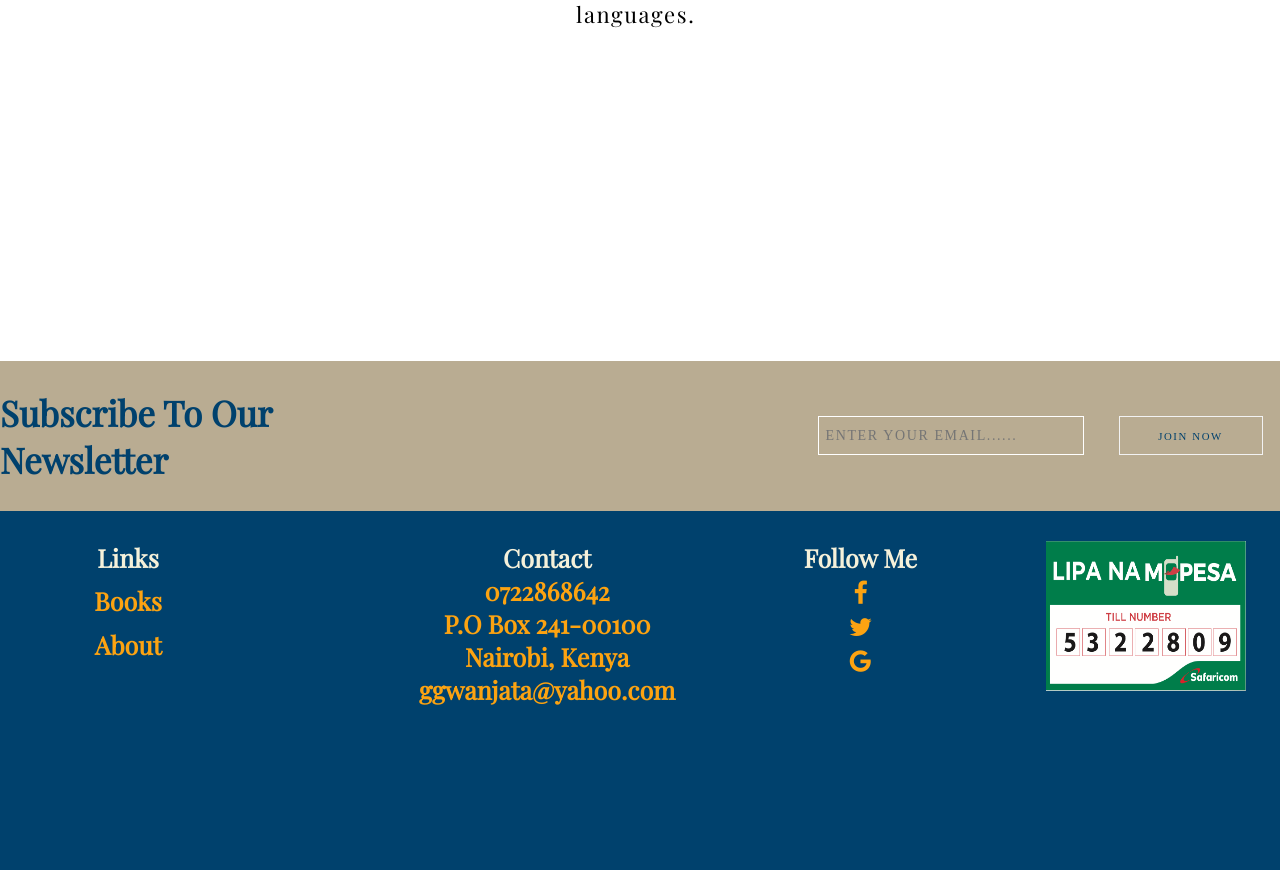
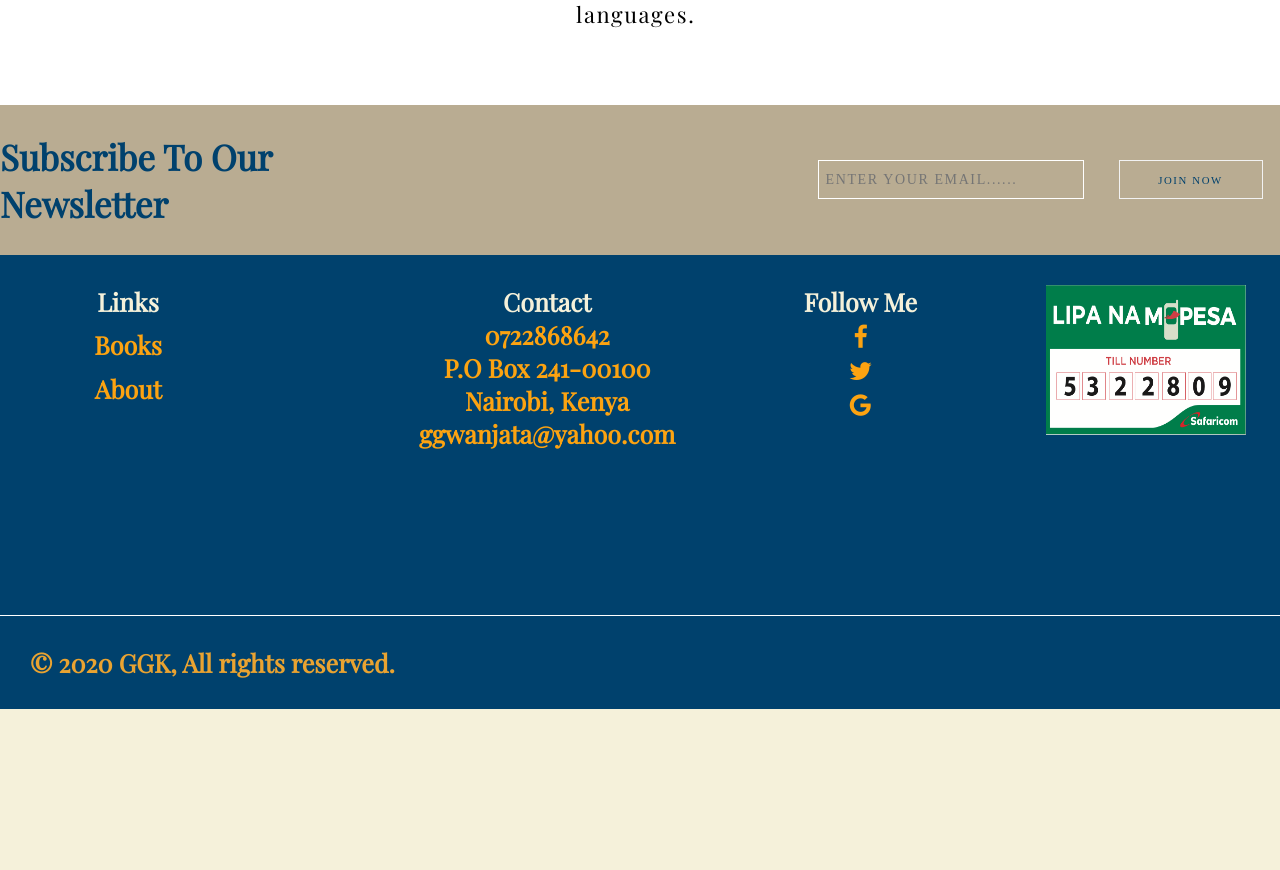
Before and after one commit to KingSonkorey69/website, a PHP site: page /pages/contact.php in a window 1280 px wide; the page is wider, and only the part inside the window is pictured. Shown: the part 813-1683 px from the top of that part. After the commit the page ends 1522 px from the top of that part, so only its background shows below. Run offline with PHP 8.4, Linux system fonts and the light colour scheme; some libraries are stand-ins or nearby versions.

Commit message:
contact css changed

```diff
--- a/assets/css/contact.css
+++ b/assets/css/contact.css
@@ -105,7 +105,7 @@ a {
 /* starting of the footer section 4 */
 /* starting of the footer section 4 */
 .newsletter {
-   margin-top: 30%;
+   margin-top: 10%;
    display: flex;
    flex-direction: row;
    align-items: center;
```
